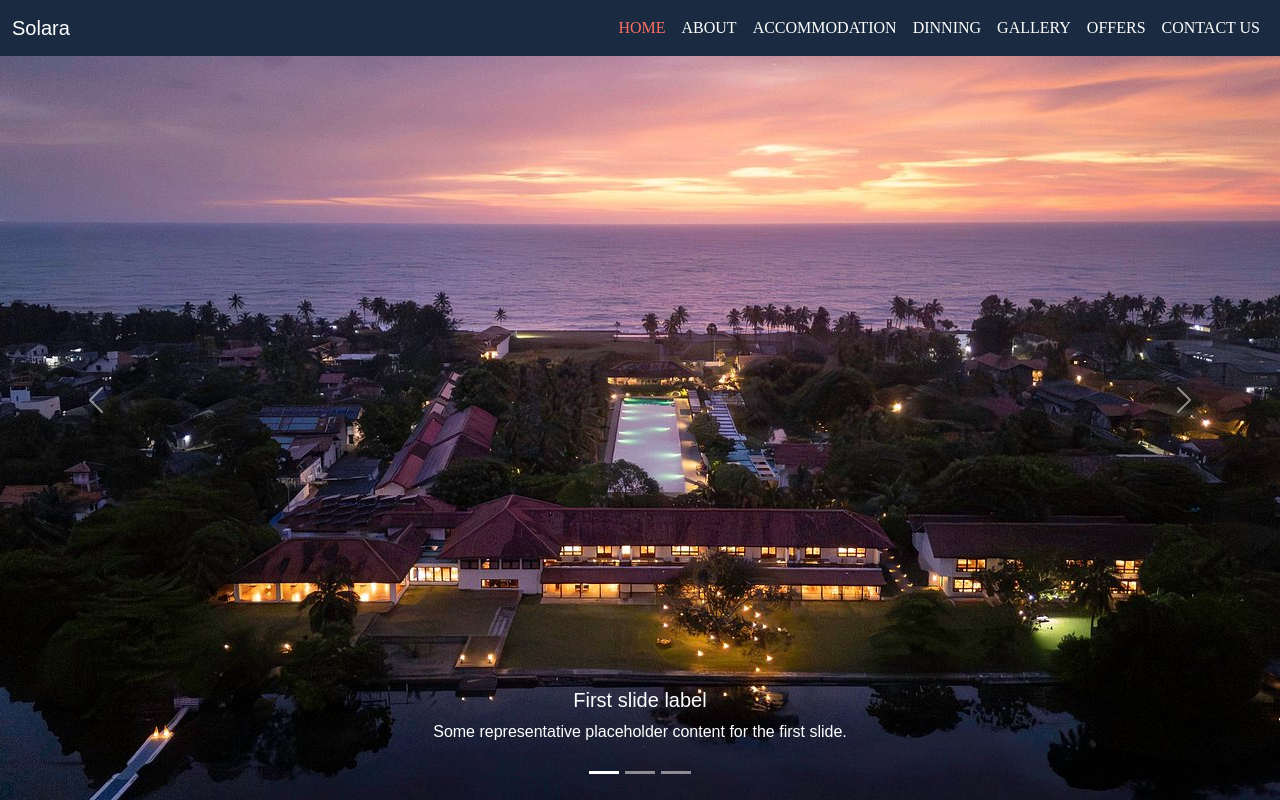
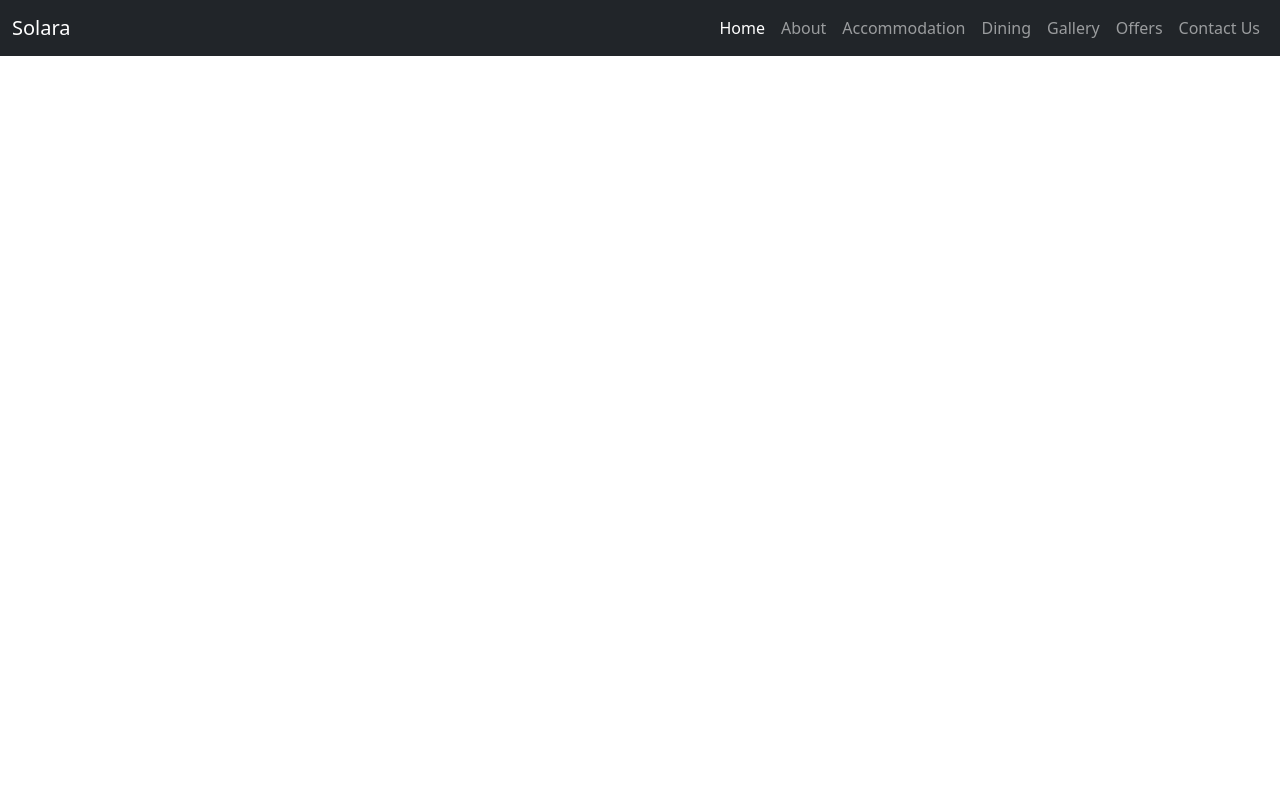
Before and after one commit to ddsere/Hotel-Solara, a plain HTML site: page index.html in a window 1280 px wide. Drawn offline with nearby package versions, Linux system fonts and the light colour scheme.

Commit message:
index re-create

```diff
--- a/css/style.css
+++ /dev/null
@@ -1,57 +0,0 @@
-:root {
-  --primary: #f4b400; /* Gold */
-  --secondary: #1a2a40; /* Deep Navy */
-  --accent: #ff6f61; /* Coral */
-  --background: #faf3e0; /* Soft Cream */
-  --text: #333333; /* Charcoal */
-}
-
-body {
-  margin: 0;
-  font-family: "Arial", sans-serif;
-  background-color: var(--background);
-  color: var(--text);
-}
-
-header,
-header.navbar,
-header .navbar {
-  background-color: var(--secondary) !important;
-  color: white !important;
-}
-
-.navbar,
-.navbar-brand,
-.navbar-nav,
-.nav-link,
-.navbar-toggler,
-.navbar-collapse {
-  color: white !important;
-}
-
-.nav-link.active {
-  color: var(--accent) !important;
-}
-
-.navbar-nav .nav-link:hover {
-  color: var(--accent) !important;
-}
-
-.navbar-nav .nav-link {
-  font-family: "Lora", serif; /* elegant serif */
-  font-size: 1rem;
-  font-weight: 500;
-  text-transform: uppercase;
-}
-
-.carousel,
-.carousel-inner,
-.carousel-item {
-  height: 100vh;
-}
-
-.carousel-item img {
-  height: 100vh;
-  object-fit: cover;
-  width: 100%;
-}
--- a/index.html
+++ b/index.html
@@ -4,19 +4,21 @@
     <meta charset="UTF-8" />
     <meta name="viewport" content="width=device-width, initial-scale=1.0" />
     <title>Home</title>
+
+    <!-- bootstrap -->
     <link
-      href="https://cdn.jsdelivr.net/npm/bootstrap@5.3.7/dist/css/bootstrap.min.css"
+      href="https://cdn.jsdelivr.net/npm/bootstrap@5.3.8/dist/css/bootstrap.min.css"
       rel="stylesheet"
-      integrity="sha384-LN+7fdVzj6u52u30Kp6M/trliBMCMKTyK833zpbD+pXdCLuTusPj697FH4R/5mcr"
+      integrity="sha384-sRIl4kxILFvY47J16cr9ZwB07vP4J8+LH7qKQnuqkuIAvNWLzeN8tE5YBujZqJLB"
       crossorigin="anonymous"
     />
-    <link rel="stylesheet" href="css/style.css" />
+
+    <!-- fontawesome -->
   </head>
   <body>
-    <header class="header">
-      <nav class="navbar navbar-expand-lg fixed-top bg-body-tertiary">
+    <nav class="navbar navbar-expand-lg bg-dark navbar-dark">
       <div class="container-fluid">
-          <a class="navbar-brand" href="index.html">Solara</a>
+        <a class="navbar-brand" href="#">Solara</a>
         <button
           class="navbar-toggler"
           type="button"
@@ -31,125 +33,38 @@
         <div class="collapse navbar-collapse" id="navbarNav">
           <ul class="navbar-nav ms-auto">
             <li class="nav-item">
-                <a class="nav-link active" aria-current="page" href="index.html"
-                  >Home</a
-                >
+              <a class="nav-link active" aria-current="page" href="#">Home</a>
             </li>
             <li class="nav-item">
-                <a class="nav-link" href="about.html">About</a>
+              <a class="nav-link" href="/about.html">About</a>
             </li>
             <li class="nav-item">
-                <a class="nav-link" href="accommodation.html">Accommodation</a>
+              <a class="nav-link" href="/accommodation.html">Accommodation</a>
             </li>
             <li class="nav-item">
-                <a class="nav-link" href="dinning.html">Dinning</a>
+              <a class="nav-link" href="/dining.html">Dining</a>
             </li>
             <li class="nav-item">
-                <a class="nav-link" href="gallery.html">Gallery</a>
+              <a class="nav-link" href="/gallery.html">Gallery</a>
             </li>
             <li class="nav-item">
-                <a class="nav-link" href="offers.html">Offers</a>
+              <a class="nav-link" href="/offers.html">Offers</a>
             </li>
             <li class="nav-item">
-                <a class="nav-link" href="contact.html">Contact Us</a>
+              <a class="nav-link" href="/contact.html">Contact Us</a>
             </li>
           </ul>
         </div>
       </div>
     </nav>
-    </header>
-
-    <div id="carouselExampleCaptions" class="carousel slide">
-      <div class="carousel-indicators">
-        <button
-          type="button"
-          data-bs-target="#carouselExampleCaptions"
-          data-bs-slide-to="0"
-          class="active"
-          aria-current="true"
-          aria-label="Slide 1"
-        ></button>
-        <button
-          type="button"
-          data-bs-target="#carouselExampleCaptions"
-          data-bs-slide-to="1"
-          aria-label="Slide 2"
-        ></button>
-        <button
-          type="button"
-          data-bs-target="#carouselExampleCaptions"
-          data-bs-slide-to="2"
-          aria-label="Slide 3"
-        ></button>
-      </div>
-      <div class="carousel-inner">
-        <div class="carousel-item active">
-          <img
-            src="/assets/images/owl-image-1.jpg"
-            class="d-block w-100"
-            alt="..."
-          />
-          <div class="carousel-caption d-none d-md-block">
-            <h5>First slide label</h5>
-            <p>Some representative placeholder content for the first slide.</p>
-          </div>
-        </div>
-        <div class="carousel-item">
-          <img
-            src="/assets/images/owl-image-2.jpg"
-            class="d-block w-100"
-            alt="..."
-          />
-          <div class="carousel-caption d-none d-md-block">
-            <h5>Second slide label</h5>
-            <p>Some representative placeholder content for the second slide.</p>
-          </div>
-        </div>
-        <div class="carousel-item">
-          <img
-            src="/assets/images/owl-image-3.jpg"
-            class="d-block w-100"
-            alt="..."
-          />
-          <div class="carousel-caption d-none d-md-block">
-            <h5>Third slide label</h5>
-            <p>Some representative placeholder content for the third slide.</p>
-          </div>
-        </div>
-      </div>
-      <button
-        class="carousel-control-prev"
-        type="button"
-        data-bs-target="#carouselExampleCaptions"
-        data-bs-slide="prev"
-      >
-        <span class="carousel-control-prev-icon" aria-hidden="true"></span>
-        <span class="visually-hidden">Previous</span>
-      </button>
-      <button
-        class="carousel-control-next"
-        type="button"
-        data-bs-target="#carouselExampleCaptions"
-        data-bs-slide="next"
-      >
-        <span class="carousel-control-next-icon" aria-hidden="true"></span>
-        <span class="visually-hidden">Next</span>
-      </button>
-    </div>
-
-    <script
-      src="https://cdn.jsdelivr.net/npm/bootstrap@5.3.7/dist/js/bootstrap.bundle.min.js"
-      integrity="sha384-ndDqU0Gzau9qJ1lfW4pNLlhNTkCfHzAVBReH9diLvGRem5+R9g2FzA8ZGN954O5Q"
-      crossorigin="anonymous"
-    ></script>
     <script
       src="https://cdn.jsdelivr.net/npm/@popperjs/core@2.11.8/dist/umd/popper.min.js"
       integrity="sha384-I7E8VVD/ismYTF4hNIPjVp/Zjvgyol6VFvRkX/vR+Vc4jQkC+hVqc2pM8ODewa9r"
       crossorigin="anonymous"
     ></script>
     <script
-      src="https://cdn.jsdelivr.net/npm/bootstrap@5.3.7/dist/js/bootstrap.min.js"
-      integrity="sha384-7qAoOXltbVP82dhxHAUje59V5r2YsVfBafyUDxEdApLPmcdhBPg1DKg1ERo0BZlK"
+      src="https://cdn.jsdelivr.net/npm/bootstrap@5.3.8/dist/js/bootstrap.min.js"
+      integrity="sha384-G/EV+4j2dNv+tEPo3++6LCgdCROaejBqfUeNjuKAiuXbjrxilcCdDz6ZAVfHWe1Y"
       crossorigin="anonymous"
     ></script>
   </body>
```
Also changed, not shown: assets/images/owl.jpg. Lines whose indentation alone changed are shown as unchanged.
